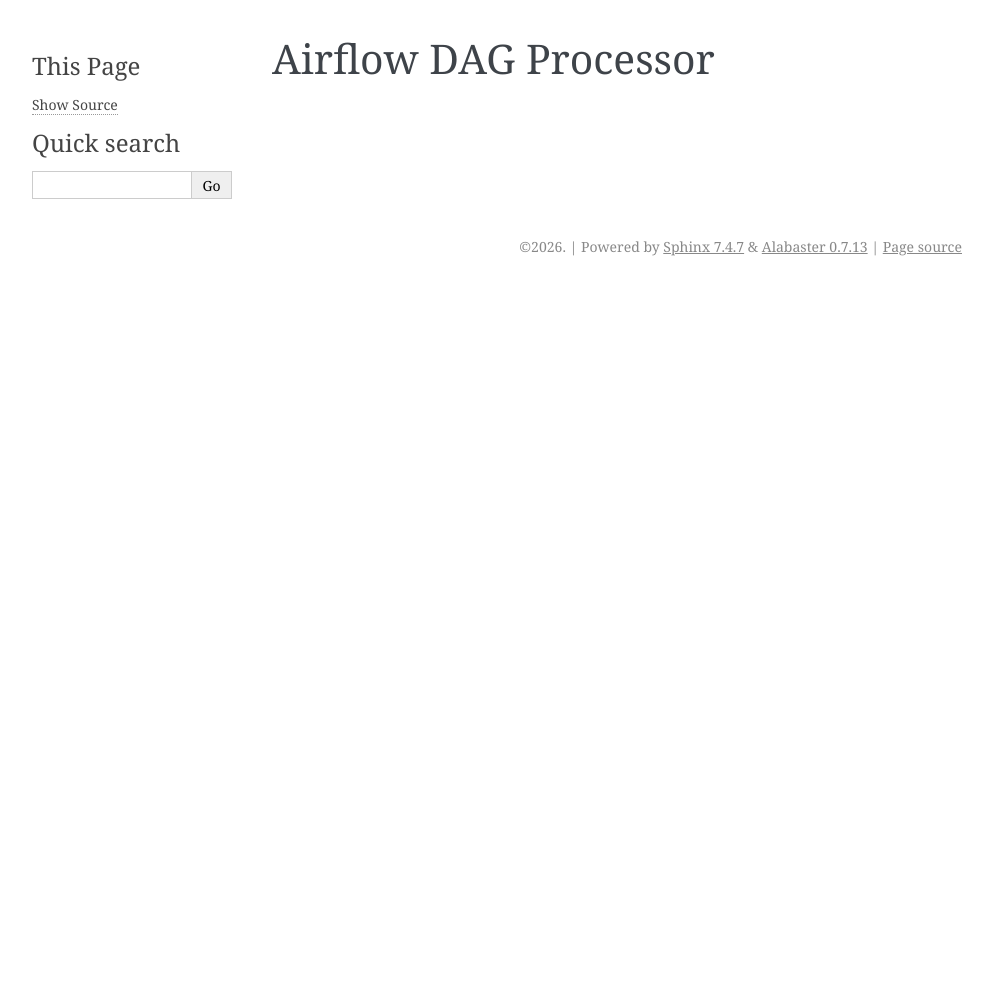
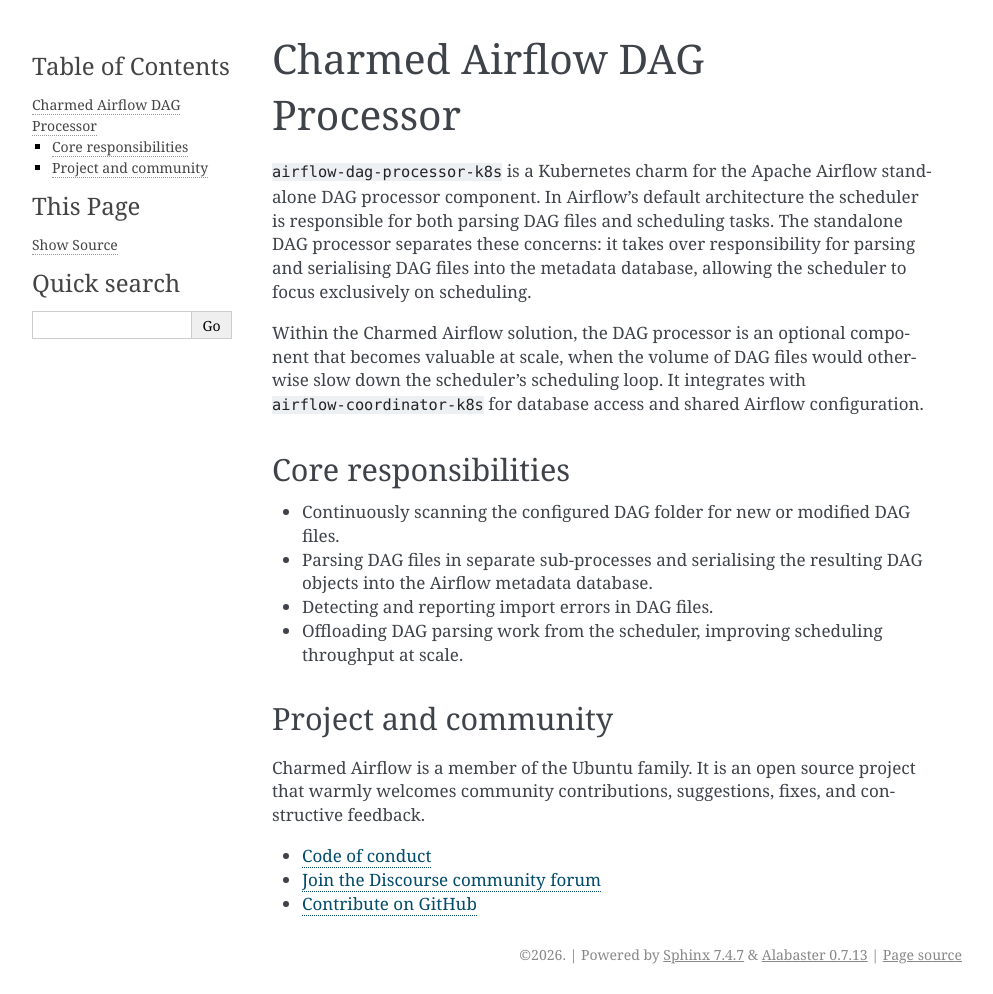
Before and after one commit to canonical/charmed-airflow-documentation, a Sphinx documentation site: the page built from docs/reference/charms/airflow-dag-processor.rst, in a window 1280 px wide. Shown: the whole page, without its empty margins (148-1141 px from the left). Built offline with Sphinx 7.4.7, drawn with Linux system fonts in a browser that asks for light colours; before the commit the page ends 900 px from its top, so only the background shows below that.

Commit message:
feat: add reference/charms/dag-processor doc
Adding the reference documentation for the charmed Airflow dag-processor component.

```diff
--- a/docs/reference/charms/airflow-dag-processor.rst
+++ b/docs/reference/charms/airflow-dag-processor.rst
@@ -1,4 +1,36 @@
-Airflow DAG Processor
-=====================
+Charmed Airflow DAG Processor
+=============================
 
-.. TODO: Document charm configuration, actions, and integrations for airflow-dag-processor.
+``airflow-dag-processor-k8s`` is a Kubernetes charm for the Apache Airflow standalone DAG
+processor component. In Airflow's default architecture the scheduler is responsible for both
+parsing DAG files and scheduling tasks. The standalone DAG processor separates these concerns:
+it takes over responsibility for parsing and serialising DAG files into the metadata database,
+allowing the scheduler to focus exclusively on scheduling.
+
+Within the Charmed Airflow solution, the DAG processor is an optional component that becomes
+valuable at scale, when the volume of DAG files would otherwise slow down the scheduler's
+scheduling loop. It integrates with ``airflow-coordinator-k8s`` for database access and shared
+Airflow configuration.
+
+Core responsibilities
+---------------------
+
+* Continuously scanning the configured DAG folder for new or modified DAG files.
+* Parsing DAG files in separate sub-processes and serialising the resulting DAG objects into the
+  Airflow metadata database.
+* Detecting and reporting import errors in DAG files.
+* Offloading DAG parsing work from the scheduler, improving scheduling throughput at scale.
+
+Project and community
+---------------------
+
+Charmed Airflow is a member of the Ubuntu family. It is an open source project that warmly
+welcomes community contributions, suggestions, fixes, and constructive feedback.
+
+* `Code of conduct`_
+* `Join the Discourse community forum`_
+* `Contribute on GitHub`_
+
+.. _Code of conduct: https://ubuntu.com/community/code-of-conduct
+.. _Join the Discourse community forum: https://discourse.charmhub.io
+.. _Contribute on GitHub: https://github.com/canonical/airflow-core-operators
```
